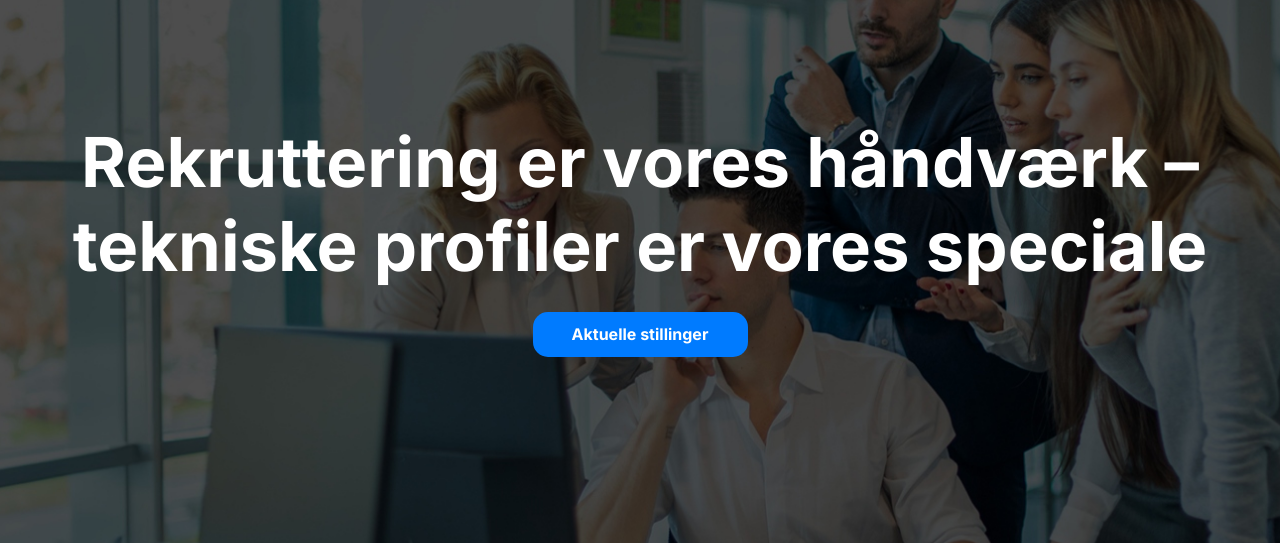
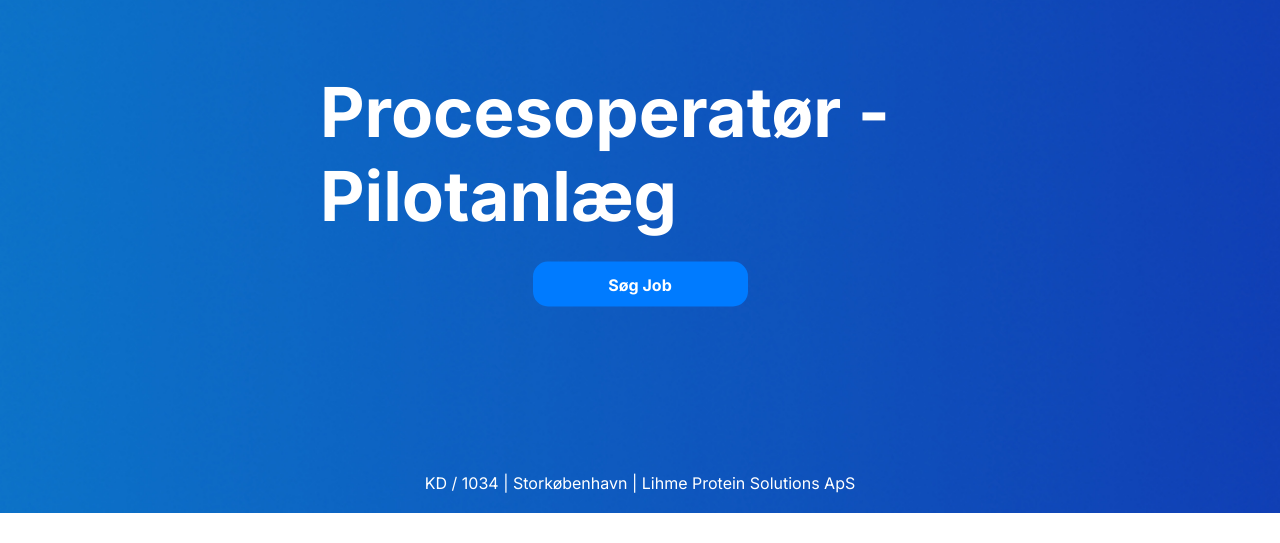
Before and after one commit to AndersBuch/candidate-management-system, a Vue app: page /app/pagetwo in a window 1280 px wide. Shown: the part 217-760 px from the top of the page. Built offline with nearby package versions, Linux system fonts and the light colour scheme.

Commit message:
HeroSection ændre og Hero.vue tilføjet
Der er også ændret i små fejl samt tilføjet routerlink så det også virker nu

```diff
--- a/src/App.vue
+++ b/src/App.vue
@@ -1,10 +1,12 @@
 <script setup>
 import PageOneKandidat from '@/components/PageOneKandidat.vue'
+import Button from '@/components/Button.vue'
 
 </script>
 
 <template>
-<PageOneKandidat />
+
+  <RouterView />
 </template>
 
 
--- a/src/components/Header.vue
+++ b/src/components/Header.vue
@@ -9,7 +9,9 @@ import { ref } from 'vue'
 <template>
   <header>
     <div class="headerContainer">
+      <RouterLink to="/">
       <MainLogo />
+      </RouterLink>
       <nav>
         <a href="#">Om Profil Search</a>
         <a href="#">Arbejdsmetoder</a>
--- /dev/null
+++ b/src/components/Hero.vue
@@ -0,0 +1,42 @@
+<script setup>
+import { computed } from 'vue'
+
+const props = defineProps({
+  type: String
+})
+
+// vælg billede og højde ud fra typen
+const filePath = computed(() => {
+  const base = import.meta.env.BASE_URL
+  if (props.type === 'hero2' || props.type === 'hero3')
+    return `${base}img/HeroSectionOrtherPages.jpg`
+  return `${base}img/HeroSectionPageOne.jpg`
+})
+
+const sectionHeight = computed(() => {
+  if (props.type === 'hero2') return '650px'
+  if (props.type === 'hero3') return '450px'
+  return '750px'
+})
+</script>
+
+<template>
+  <section
+    class="heroSection"
+    :style="{
+      backgroundImage: `url(${filePath})`,
+      height: sectionHeight
+    }"
+  ></section>
+</template>
+
+<style scoped lang="scss">
+.heroSection {
+  width: 100%;
+  background-size: cover;
+  background-position: center;
+  background-repeat: no-repeat;
+  display: flex;
+  align-items: center;
+}
+</style>
--- a/src/components/HeroSection.vue
+++ /dev/null
@@ -1,57 +0,0 @@
-<script setup>
-import Button from '@/components/Button.vue'
-</script>
-
-<template>
-  <section class="heroSection">
-    <div class="heroContainer">
-      <div class="heroTextContainer">
-        <h1>Rekruttering er vores håndværk – tekniske profiler er vores speciale</h1>
-        <Button
-          label="Aktuelle stillinger"
-          type="default"
-          aria-label="Aktuelle stillinger"
-        />
-      </div>
-    </div>
-  </section>
-</template>
-
-<style scoped lang="scss">
-.heroSection {
-  width: 100%;
-  height: 750px;
-  background-image: url('@/assets/img/HeroSectionPageOne.jpg');
-  background-size: cover;
-  background-position: center;
-  background-repeat: no-repeat;
-
-  display: flex;
-  align-items: center; /* centrerer vertikalt */
-}
-
-/* Dette matcher din headerContainer */
-.heroContainer {
-  max-width: 1450px;
-  width: 100%;
-  margin: 0 auto; /* centrerer indholdet som resten af sitet */
-  display: flex;
-  justify-content: center; /* centrer tekst i midten */
-  align-items: center;
-  text-align: center;
-}
-
-.heroTextContainer {
-
-  h1 {
-    @include heading1;
-    margin-bottom: 24px;
-    color: $whiteColor;
-  }
-
-  button {
-    display: block;
-    margin: 0 auto; /* centrer knappen under teksten */
-  }
-}
-</style>
--- /dev/null
+++ b/src/components/HeroSectionPageOne.vue
@@ -0,0 +1,45 @@
+<script setup>
+import Button from '@/components/Button.vue'
+import Hero from '@/components/Hero.vue'
+</script>
+
+<template>
+  <div class="heroWrapper">
+    <Hero type="hero1" />
+    <div class="heroContainer">
+      <div class="heroTextContainer">
+        <h1>Rekruttering er vores håndværk – tekniske profiler er vores speciale</h1>
+        <Button label="Aktuelle stillinger" type="default" aria-label="Aktuelle stillinger" />
+      </div>
+    </div>
+  </div>
+</template>
+
+<style scoped lang="scss">
+.heroWrapper {
+  position: relative; /* gør det muligt at placere tekst ovenpå hero */
+}
+
+.heroContainer {
+  position: absolute;
+  top: 50%;
+  left: 50%;
+  transform: translate(-50%, -50%);
+  text-align: center;
+  color: $whiteColor;
+  width: 100%;
+  max-width: 1450px;
+  margin: 0 auto;
+
+  h1 {
+    @include heading1;
+    margin-bottom: 24px;
+    color: $whiteColor;
+  }
+
+  button {
+    display: block;
+    margin: 0 auto;
+  }
+}
+</style>
--- /dev/null
+++ b/src/components/HeroSectionPageTwo.vue
@@ -0,0 +1,54 @@
+<script setup>
+import Button from '@/components/Button.vue'
+import Hero from '@/components/Hero.vue'
+</script>
+
+<template>
+  <div class="heroWrapper">
+    <Hero type="hero2" />
+    <div class="heroContainer">
+      <div class="heroTextContainer">
+        <h1>Procesoperatør - Pilotanlæg</h1>
+        <Button label="Søg Job" type="default" aria-label="Søg Job" />
+      </div>
+    </div>
+          <p class="heroBottomText">
+        KD / 1034 | Storkøbenhavn | Lihme Protein Solutions ApS
+      </p>
+  </div>
+</template>
+
+<style scoped lang="scss">
+.heroWrapper {
+  position: relative; /* gør det muligt at placere tekst ovenpå hero */
+}
+
+.heroContainer {
+  position: absolute;
+  top: 50%;
+  left: 50%;
+  transform: translate(-50%, -50%);
+
+
+  h1 {
+    @include heading1;
+    margin-bottom: 24px;
+    color: $whiteColor;
+  }
+
+
+  button {
+    display: block;
+    margin: 0 auto;
+  }
+}
+
+.heroBottomText {
+  position: absolute;
+  bottom: 20px;
+  left: 50%;
+  transform: translateX(-50%);
+  @include bodyText;
+  color: $whiteColor;
+}
+</style>
--- a/src/components/PageOneKandidat.vue
+++ b/src/components/PageOneKandidat.vue
@@ -1,18 +1,22 @@
 <script setup>
 import Header from '@/components/Header.vue'
-import HeroSection from '@/components/HeroSection.vue'
+import HeroSectionPageOne from '@/components/HeroSectionPageOne.vue'
+import SectionTitle from '@/components/SectionTitle.vue'
+import { RouterLink } from 'vue-router'
+import Button from '@/components/Button.vue'
 </script>
 
 <template>
   <Header />
-  <HeroSection />
+  <HeroSectionPageOne />
   <main>
+    <RouterLink to="/pagetwo">
+      <Button label="Gå til Page Two" type="default" />
+    </RouterLink>
     <SectionTitle />
   </main>
 </template>
 
 
 <style scoped lang="scss">
-
-
 </style>
--- /dev/null
+++ b/src/components/PageTwoKandidat.vue
@@ -0,0 +1,15 @@
+<script setup>
+import Header from '@/components/Header.vue'
+import HeroSectionPagetwo from '@/components/HeroSectionPagetwo.vue'
+</script>
+
+<template>
+  <Header />
+  <HeroSectionPagetwo />
+  <main>
+  </main>
+</template>
+
+
+<style scoped lang="scss">
+</style>
--- a/src/router/index.js
+++ b/src/router/index.js
@@ -4,12 +4,17 @@ const routes = [
   {
     path: '/',
     name: 'Home',
-    component: () => import('../App.vue')
+    component: () => import('../components/PageOneKandidat.vue')
+  },
+  {
+    path: '/pagetwo',
+    name: 'PageTwo',
+    component: () => import('../components/PageTwoKandidat.vue')
   }
 ]
 
 const router = createRouter({
-  history: createWebHistory(),
+  history: createWebHistory('/app/'), // base hvis du hoster under /app/
   routes
 })
 
```
Also changed, not shown: public/img/HeroSectionOrtherPages.jpg (added), public/img/HeroSectionPageOne.jpg (renamed from src/assets/img/HeroSectionPageOne.jpg).
